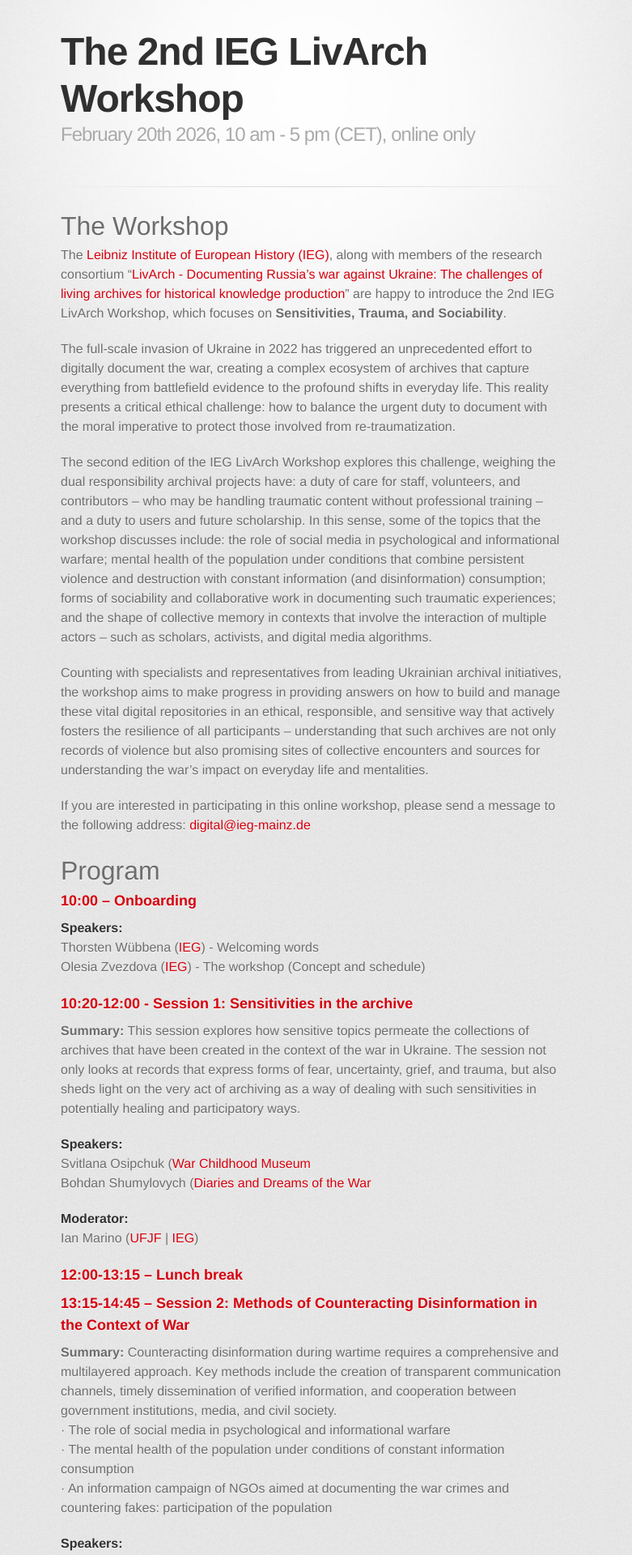
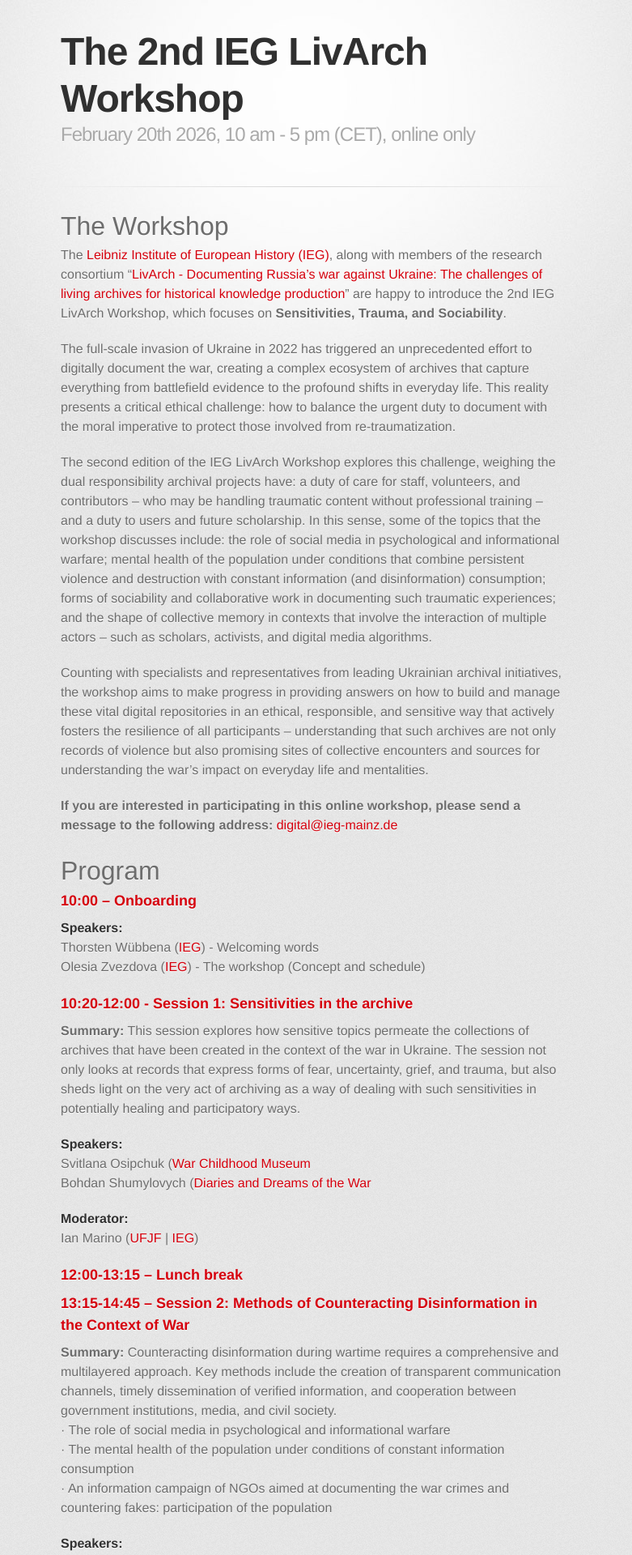
Before and after one commit to ieg-dhr/LivArch-Workshop_II, a Jekyll site: the page built from index.md, in a window 1280 px wide. Shown: the top 1920 px of the page at 81% size, without its empty margins (255-1036 px from the left). Built offline with Jekyll 4.4.1, drawn with Linux system fonts in a browser that asks for light colours; some web fonts are replaced.

Commit message:
Fix formatting of email participation invitation

```diff
--- a/index.md
+++ b/index.md
@@ -12,7 +12,7 @@ The second edition of the IEG LivArch Workshop explores this challenge, weighing
 
 Counting with specialists and representatives from leading Ukrainian archival initiatives, the workshop aims to make progress in providing answers on how to build and manage these vital digital repositories in an ethical, responsible, and sensitive way that actively fosters the resilience of all participants – understanding that such archives are not only records of violence but also promising sites of collective encounters and sources for understanding the war’s impact on everyday life and mentalities.
 
-If you are interested in participating in this online workshop, please send a message to the following address: **<a href="mailto:digital@ieg-mainz.de">digital@ieg-mainz.de</a>**
+**If you are interested in participating in this online workshop, please send a message to the following address: <a href="mailto:digital@ieg-mainz.de">digital@ieg-mainz.de</a>**
 
 # Program
 <!-- ([Download as pdf](Insert link)) -->
```
